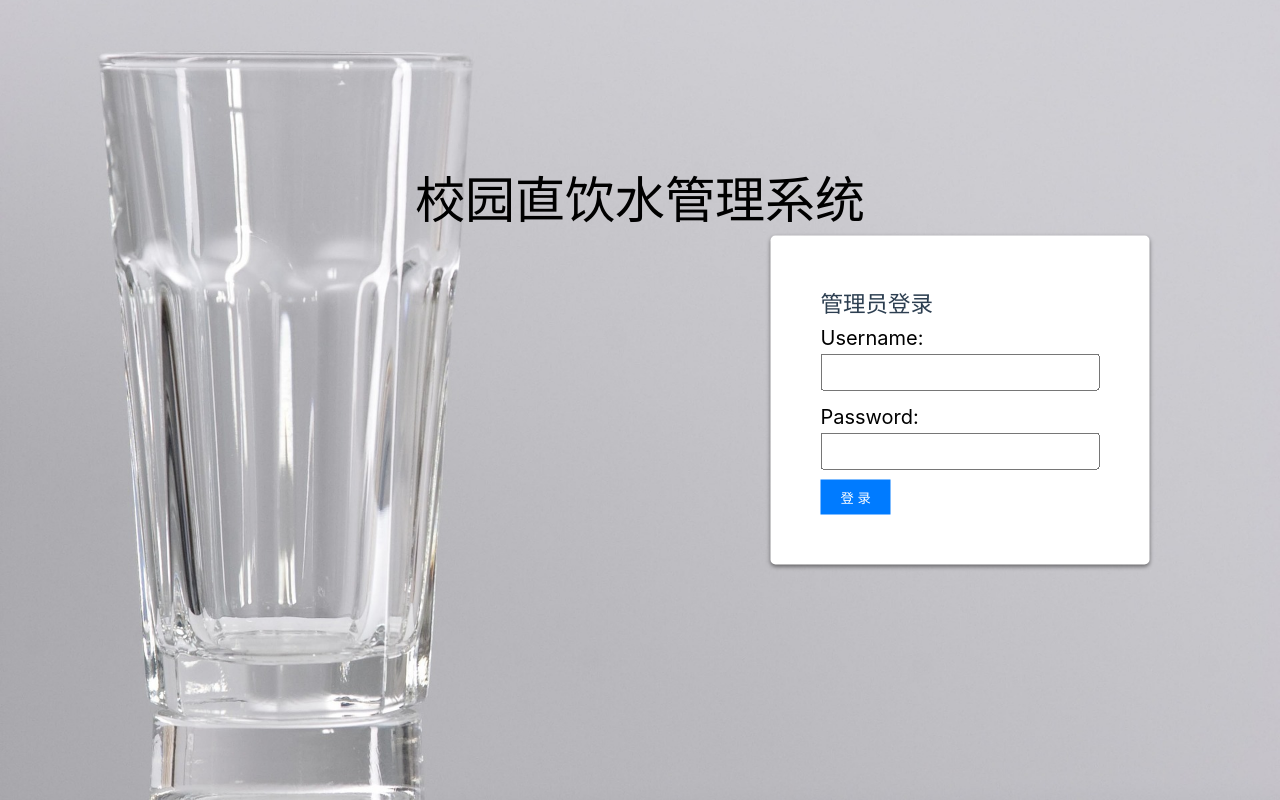
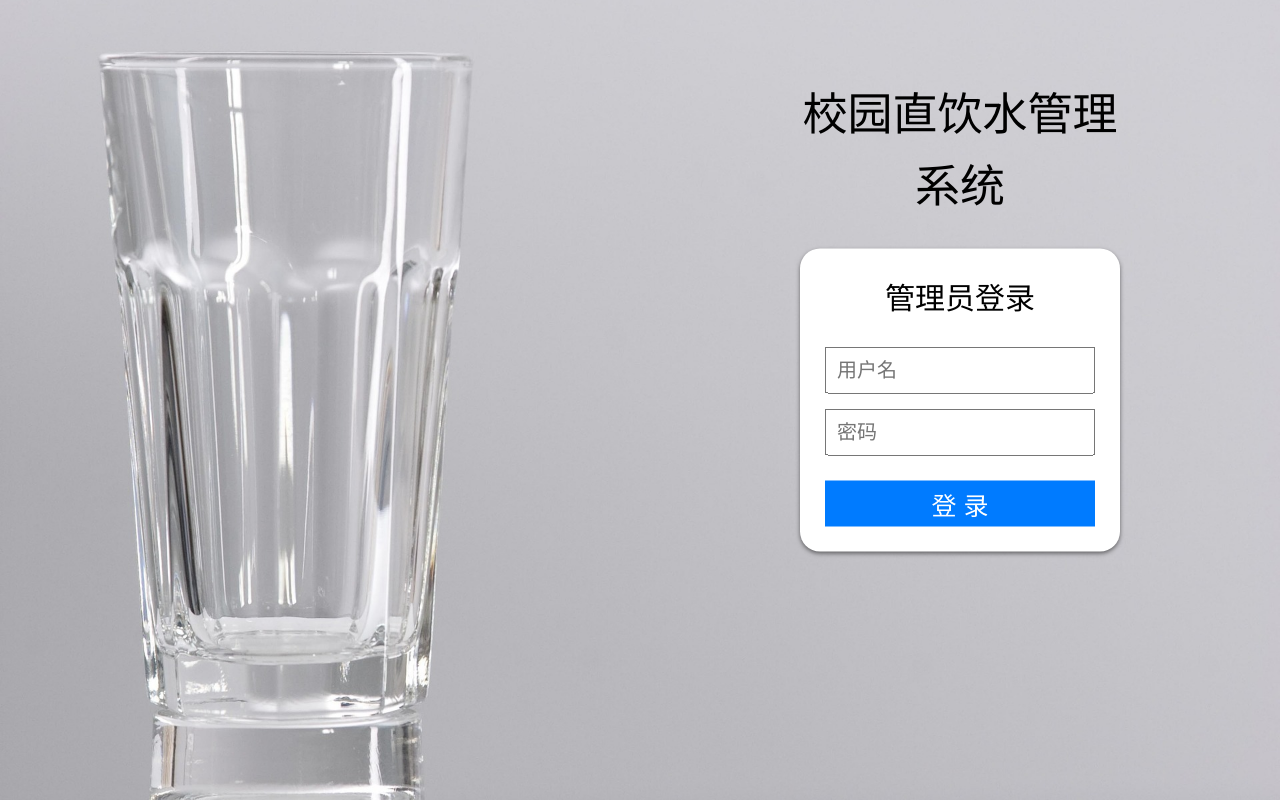
Before and after one commit to gxdsl/Vue-Graduation, a Vue app: page /login in a window 1280 px wide. Built offline with nearby package versions, Linux system fonts and the light colour scheme.

Commit message:
Login page compelte

```diff
--- a/index.html
+++ b/index.html
@@ -4,7 +4,7 @@
     <meta charset="UTF-8">
     <link rel="icon" href="/favicon.ico">
     <meta name="viewport" content="width=device-width, initial-scale=1.0">
-    <title>Vite App</title>
+    <title>校园直饮水管理系统</title>
   </head>
   <body>
     <div id="app"></div>
--- a/src/components/Login.vue
+++ b/src/components/Login.vue
@@ -24,19 +24,19 @@ export default {
 
 <template>
   <div class="login-background">
-    <!-- 在登录表单上方添加文本 -->
     <div class="header-text">
       校园直饮水管理系统
     </div>
-    <!-- 登录表单 -->
     <div class="login">
-      <h2>管理员登录</h2>
-      <form @submit.prevent="login">
-        <label for="username">Username:</label>
-        <input type="text" id="username" v-model="username" required>
-        <label for="password">Password:</label>
-        <input type="password" id="password" v-model="password" required>
-        <button type="submit">登 录</button>
+      <h2 class="text1">管理员登录</h2>
+      <form @submit.prevent="login" class="form">
+        <div class="input-group">
+          <input type="text" v-model="username" placeholder="用户名" required>
+        </div>
+        <div class="input-group">
+          <input type="password" v-model="password" placeholder="密码" required>
+        </div>
+        <button type="submit" style="font-size: 25px;padding: 5px;">登  录</button>
       </form>
     </div>
   </div>
@@ -60,15 +60,14 @@ export default {
 
 .header-text {
   text-align: center; /* 文本居中 */
-  font-size: 50px; /* 设置文字大小为24px */
+  font-size: 45px; /* 设置文字大小*/
   color: black; /* 文字颜色为黑色 */
   margin-bottom: 20px; /* 底部外边距为20px */
   position: absolute; /* 绝对定位 */
-  top: calc(50% - 200px); /* 以登录表单的中心为基准向上偏移100px */
-  left: 50%; /* 水平居中 */
+  top: calc(50% - 250px); /* 以登录表单的中心为基准向上偏移 */
+  left: 75%; /* 左边距 */
   transform: translate(-50%, -50%); /* 使用 transform 属性将文本水平和垂直居中 */
 }
-
 
 /* 样式说明：登录表单容器样式 */
 .login {
@@ -76,31 +75,52 @@ export default {
   top: 50%; /* 顶部距离为页面高度的50% */
   left: 75%; /* 左边距离为页面宽度的50% */
   transform: translate(-50%, -50%); /* 使用 transform 属性将容器水平和垂直居中 */
-  max-width: 400px; /* 设置容器最大宽度为300px */
-  padding: 50px; /* 内边距为50px */
+  max-width: 500px; /* 设置容器最大宽度为300px */
+  padding:25px; /* 内边距 */
   background-color: white; /* 背景色为白色 */
   box-shadow: 0 2px 4px rgba(0, 0, 0, 0.5); /* 添加黑色阴影边框 */
-  border-radius: 5px; /* 边框圆角半径为5px */
+  border-radius: 20px; /* 边框圆角半径为5px */
+}
+
+.text1{
+  text-align: center; /* 文本居中 */
+  font-size: 30px; /* 设置文字大小*/
+  color: black; /* 设置文字颜色*/
+  margin-bottom: 25px;/* 设置距离低部的距离*/
 }
 
 label {
   margin-bottom: 5px; /* 底部外边距为5px */
   color: black; /* 文字颜色为黑色 */
-  font-size: 20px; /* 设置文字大小为16px */
+  font-size: 20px; /* 设置文字大小*/
+}
+
+.form {
+  display: flex;
+  flex-direction: column;
+  align-items: center;
+}
+
+.input-group {
+  margin-bottom: 15px;
 }
 
 input {
-  margin-bottom: 10px; /* 底部外边距为10px */
-  padding: 5px; /* 内边距为5px */
-  font-size: 20px; /* 设置文字大小为14px */
-  color: black; /* 文字颜色为黑色 */
+  width: 100%;
+  padding: 10px;
+  font-size: 20px;
+  color: black;
 }
 
 button {
-  padding: 8px 20px; /* 上下内边距为8px，左右内边距为15px */
-  background-color: #007bff; /* 背景色为蓝色 */
-  color: white; /* 按钮文字颜色为白色 */
-  border: none; /* 去除边框 */
-  cursor: pointer; /* 鼠标指针样式为手型 */
+  padding: 12px 25px;
+  background-color: #007bff;
+  color: white;
+  border: none;
+  cursor: pointer;
+  margin-top: 10px;
+  width: 100%; /* 设置按钮宽度与输入框相同 */
 }
+
+
 </style>
```
